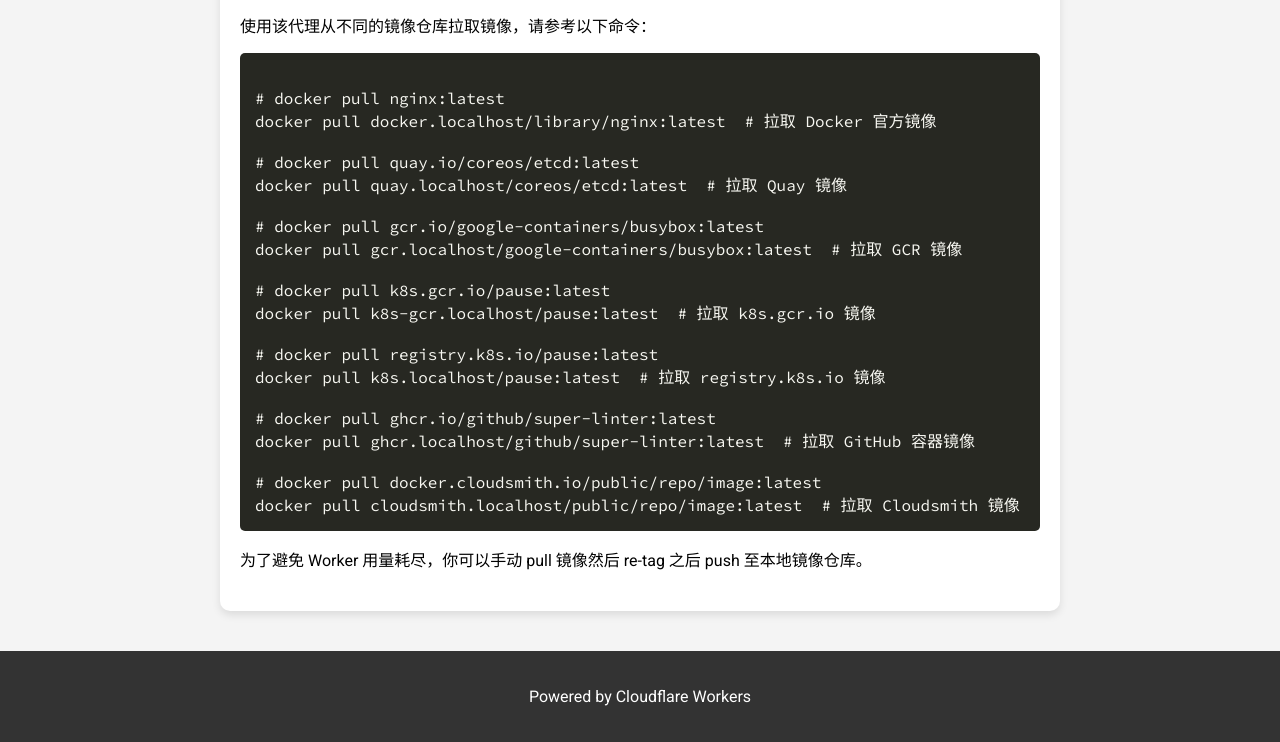
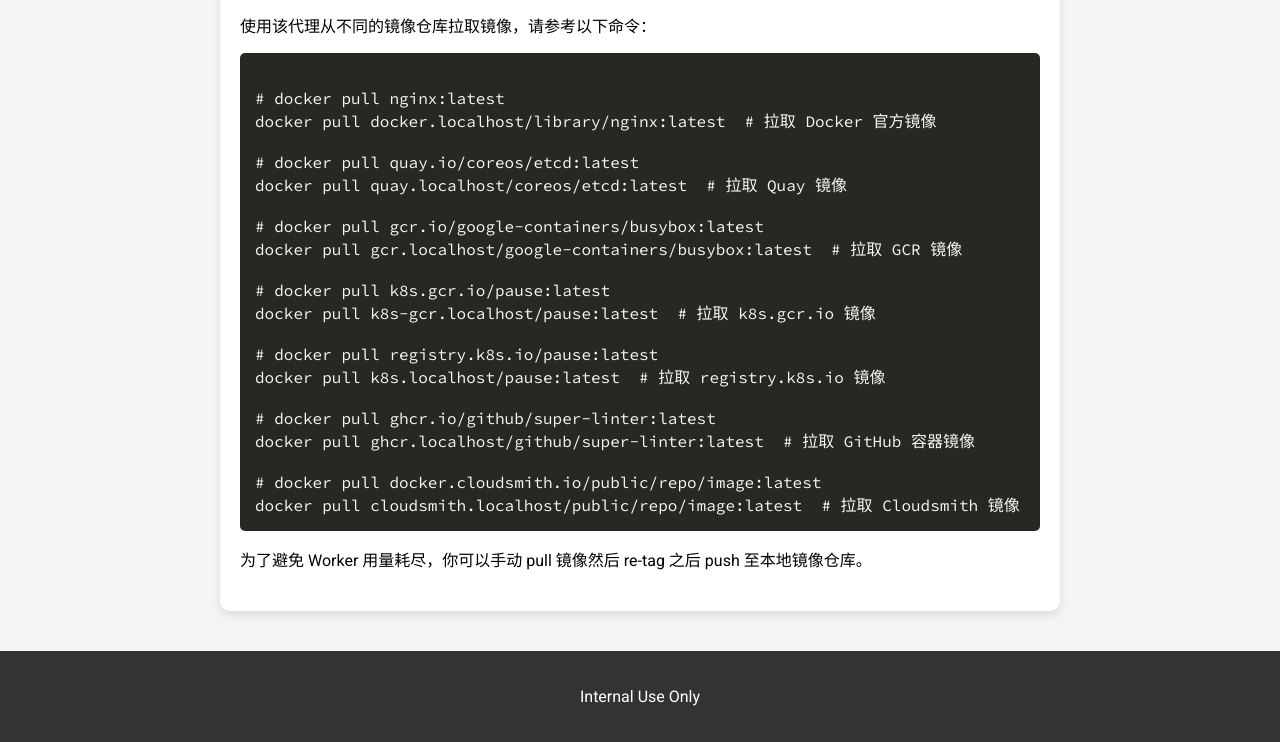
Before and after one commit to panp1/cloudflare-docker, a website built with webpack: page src/help.html in a window 1280 px wide. Shown: the part 422-1164 px from the top of the page. Built offline with nearby package versions, Linux system fonts and the light colour scheme.

Commit message:
Update help.html

```diff
--- a/src/help.html
+++ b/src/help.html
@@ -119,7 +119,7 @@
     </div>
 </div>
 <div class="footer">
-    <p>Powered by Cloudflare Workers</p>
+    <p>Internal Use Only</p>
 </div>
 <script>
     document.addEventListener('DOMContentLoaded', function() {
```
